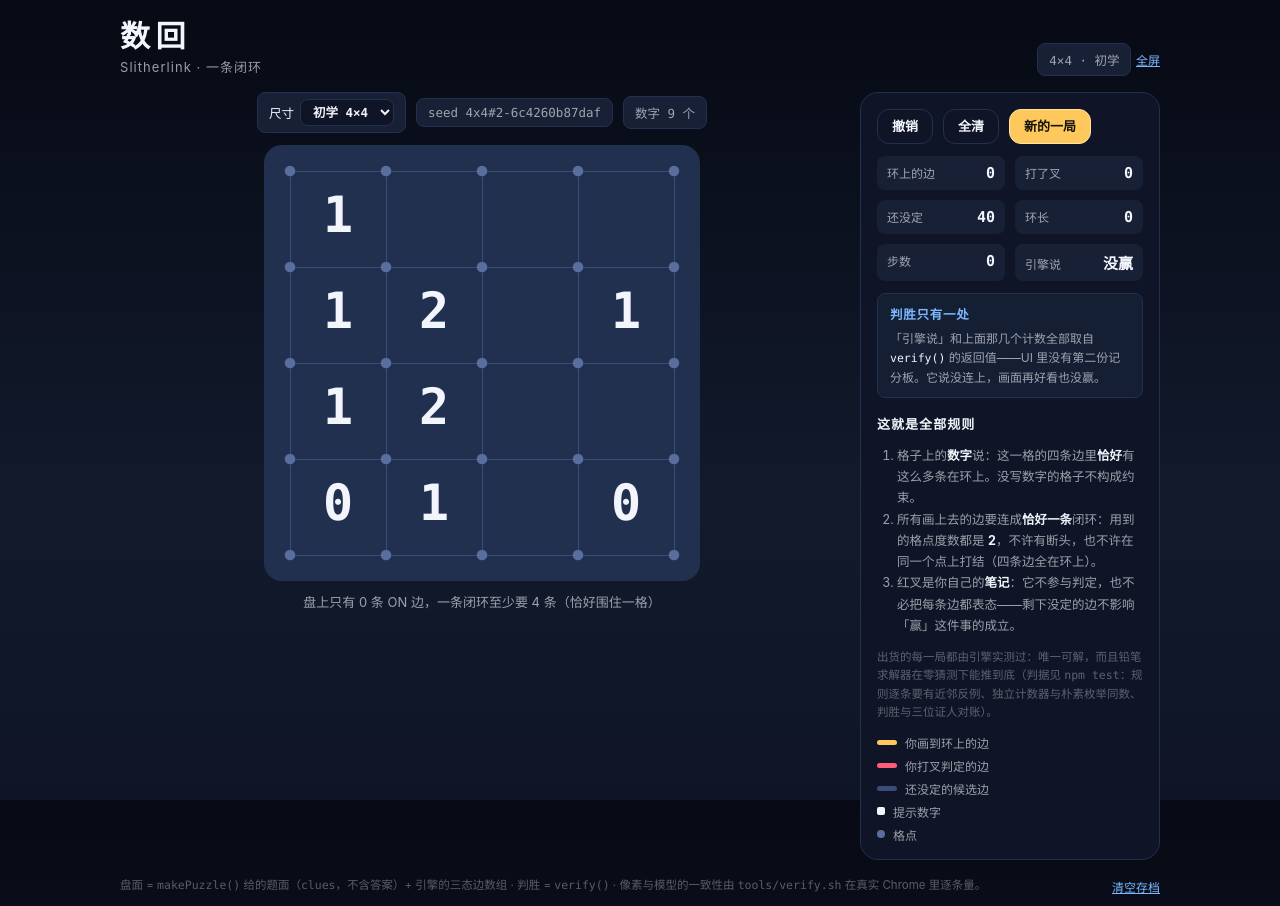
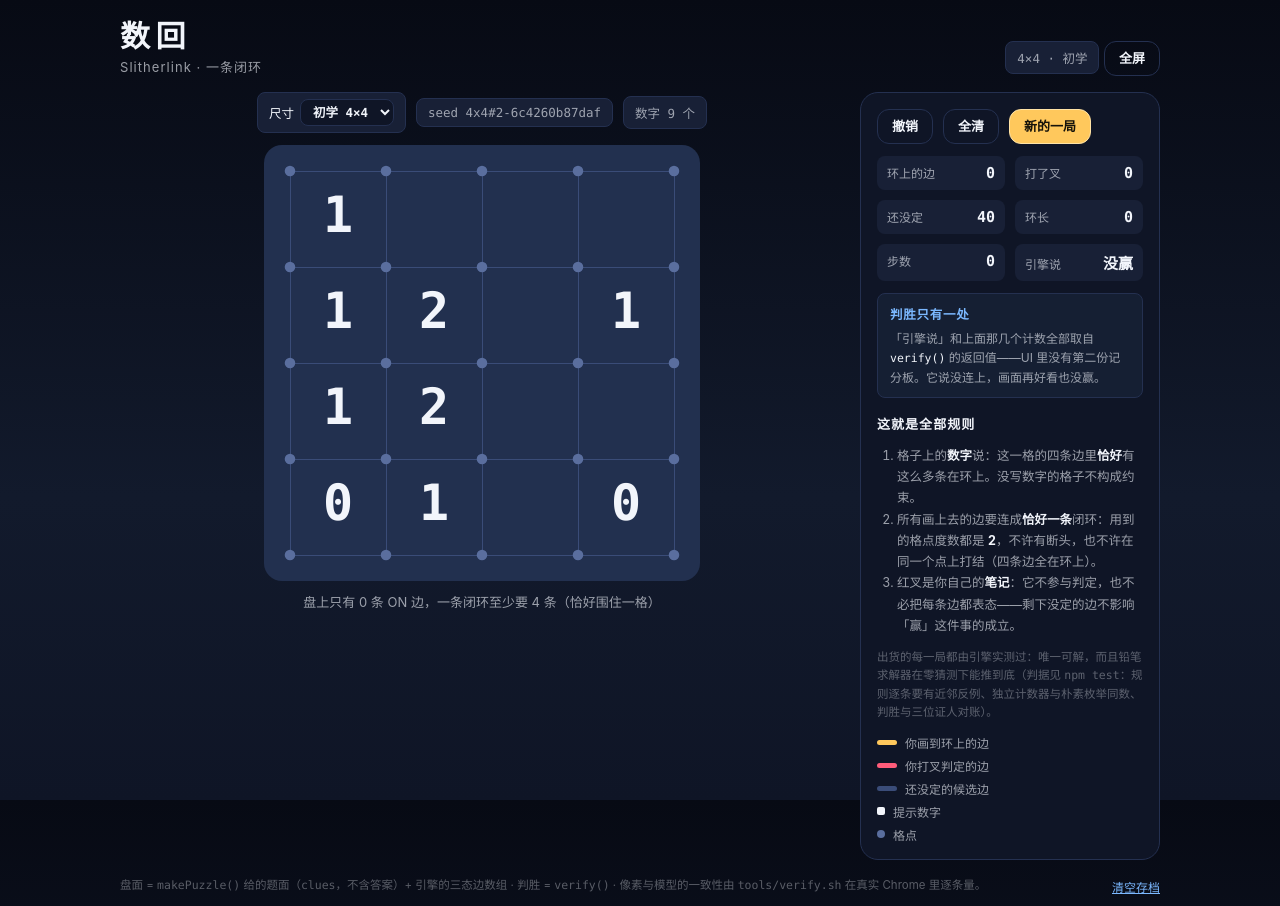
Before and after one commit to z-biz-game/z-biz-game-slither-cos, a website with bundled scripts: page index.html in a window 1280 px wide. Built offline with nearby package versions, Linux system fonts and the light colour scheme.

Commit message:
feat(z-biz-game-slither-cos): 全屏开关接到真实 HUD 按钮，F 快捷键与全屏态回写
全屏判据要求 requestFullscreen 绑到 HUD 上真实存在的按钮；绑到不存在的 id 等于没做。
本仓新增 <button id="btn-fullscreen">，落进本页既有的 HUD 容器，class 取自该容器原有按钮或该仓既有按钮类，
不引入外来视觉语言。订正上一笔：按钮的落位与 class 按该仓真实 HUD 重新对齐。
处理器进出双向：已在全屏时调用 exitFullscreen 退出，不是只会进。
webkitRequestFullscreen / msRequestFullscreen 一律特性检测，不做 UA 嗅探。
iOS Safari 拒绝非 video 元素的全屏请求，调用包在 try/catch 内并吃掉返回的 Promise，
失败静默降级为禁用按钮并写明原因，不让未捕获 rejection 冒泡。
快捷键 F：本仓 F 原本未被占用，直接采用；输入框/文本域内打字不触发，长按与带修饰键不触发。
Esc 与系统手势退出不经过本页代码，按钮状态由 fullscreenchange / webkitfullscreenchange / MSFullscreenChange 回写，
并同步 body.fullscreen。

实测：
node --check js/main.js => OK
grep -c id="btn-fullscreen" index.html => 1
cos_load_sweep z-biz-game-slither-cos => LOADED

```diff
--- a/index.html
+++ b/index.html
@@ -22,8 +22,7 @@
     </div>
     <div class="top-actions">
       <span id="stat-tier" class="chip mono">—</span>
-
-      <button id="btn-fullscreen" class="link" type="button" aria-pressed="false" title="全屏（F）">全屏</button></div>
+      <button id="btn-fullscreen" class="ghost" type="button" aria-pressed="false" title="全屏（F）">全屏</button></div>
   </header>
 
   <main>
```
